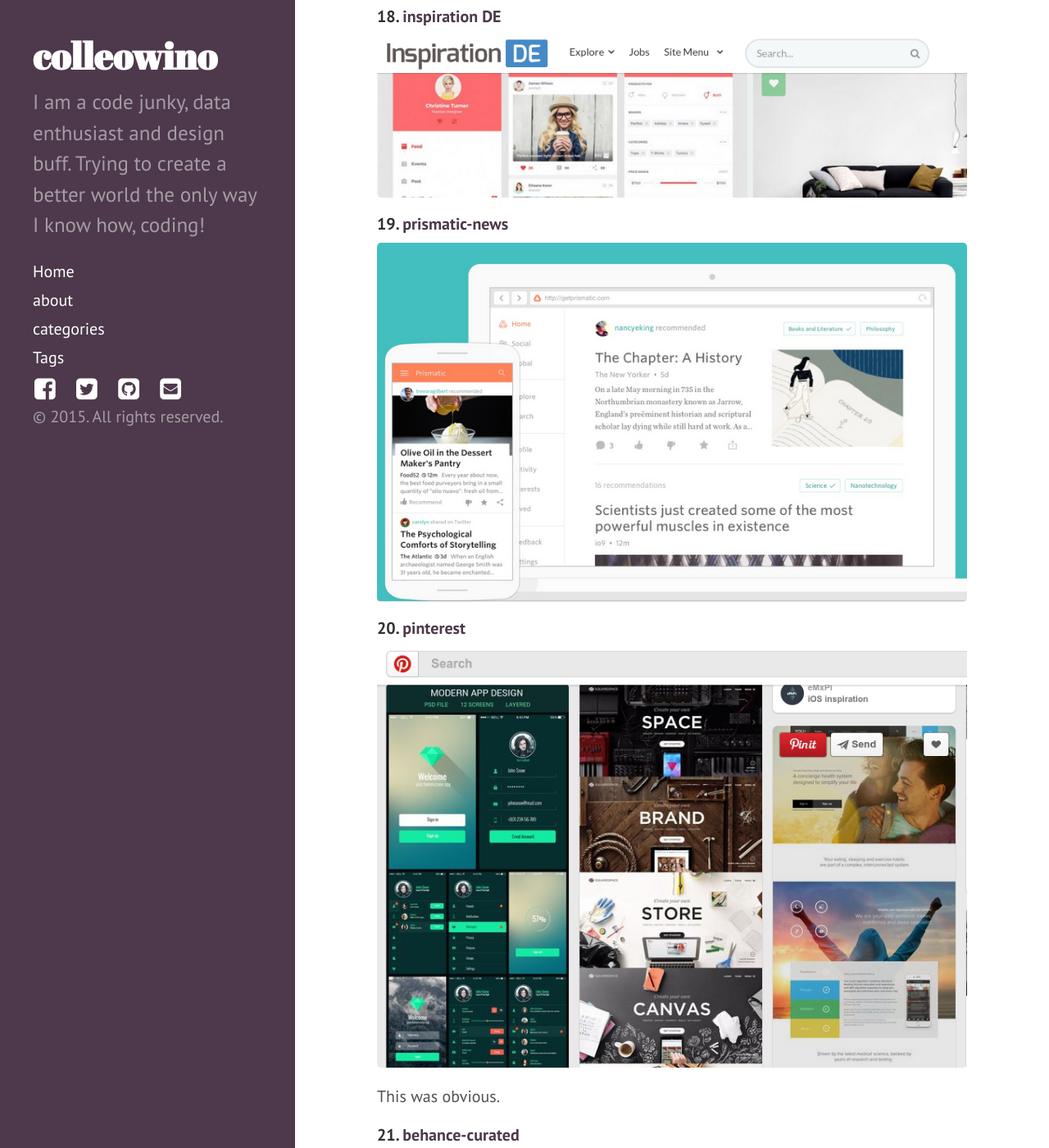
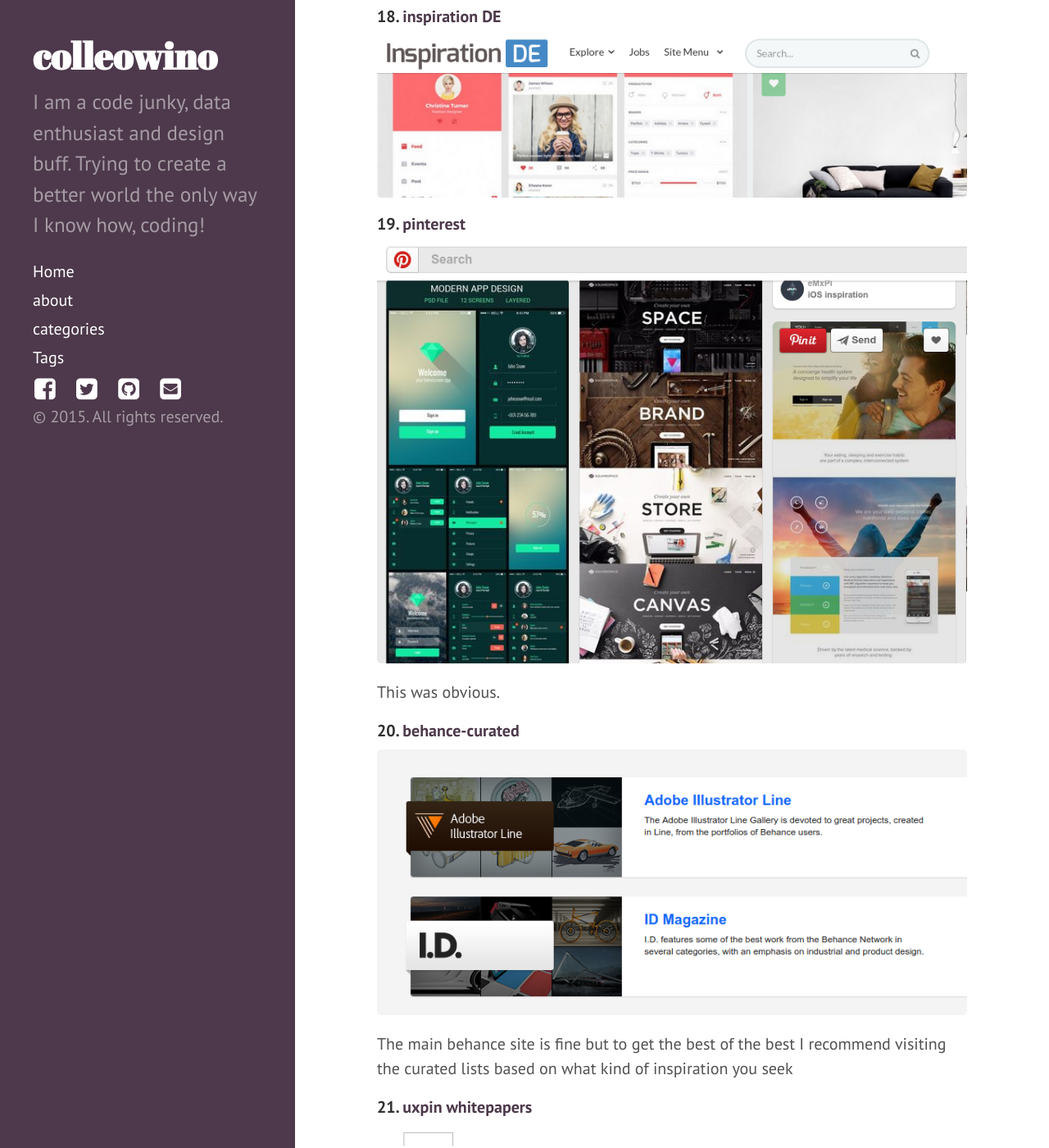
Before and after one commit to colleowino/colleowino.github.io, a Jekyll site: the page built from _posts/2015-10-07-web-and-mobile-inspiration.md, in a window 1280 px wide and 1400 px high, scrolled down 8483 px. Shown: the whole window at 82% size. Built offline with Jekyll 4.4.1, drawn with Linux system fonts in a browser that asks for light colours; nearby versions of some CDN libraries; comment, search, counter and statistics services are not loaded.

Commit message:
removed prismatic

```diff
--- a/_posts/2015-10-07-web-and-mobile-inspiration.md
+++ b/_posts/2015-10-07-web-and-mobile-inspiration.md
@@ -108,32 +108,27 @@
 ![inspirationDE](/img/inspiration-de.png)
 </a>
 
-#### 19. [prismatic-news](http://getprismatic.com/news){:target='_blank'}
-<a target="_blank" href="http://getprismatic.com/news">
-![prismatic](/img/prismatic.png)
-</a>
-
-#### 20. [pinterest](https://www.pinterest.com){:target='_blank'}
+#### 19. [pinterest](https://www.pinterest.com){:target='_blank'}
 <a target="_blank" href="https://www.pinterest.com">
 ![pinterest](/img/pinterest.png)
 </a>
 This was obvious.
 
-#### 21. [behance-curated](https://www.behance.net/galleries/curated){:target='_blank'}
+#### 20. [behance-curated](https://www.behance.net/galleries/curated){:target='_blank'}
 <a target="_blank" href="https://www.behance.net/galleries/curated">
 ![behance curated](/img/be-curated.png)
 </a>
 The main behance site is fine but to get the best of the best I recommend visiting the
 curated lists based on what kind of inspiration you seek
 
-#### 23. [uxpin whitepapers](http://studio.uxpin.com/ebooks/){:target='_blank'}
+#### 21. [uxpin whitepapers](http://studio.uxpin.com/ebooks/){:target='_blank'}
 <a target="_blank" href="http://studio.uxpin.com/ebooks/">
 ![uxpin whitepapers](/img/uxpin.png)
 </a>
 If you are really into Ux then this resource will be perfect for you, I recommend reading
 the best web designs trends of the year.
 
-#### 24. [abduzeedo weekly apps](http://abduzeedo.com/tags/weekly-apps){:target='_blank'}
+#### 22. [abduzeedo weekly apps](http://abduzeedo.com/tags/weekly-apps){:target='_blank'}
 <a target="_blank" href="http://abduzeedo.com/tags/weekly-apps">
 ![abduzeedo weekly apps](/img/abduzeedo-weekly.png)
 </a>
```
